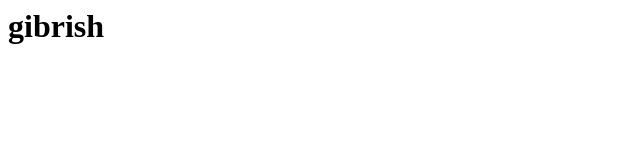
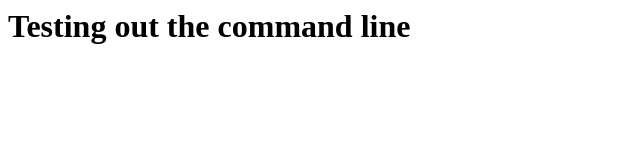
Before and after one commit to kylemoser5/first_push, a plain HTML site: page index.html in a window 1280 px wide. Shown: the whole page, without its empty margins (0-640 px from the left). Drawn offline with Linux system fonts and the light colour scheme.

Commit message:
update the header

```diff
--- a/index.html
+++ b/index.html
@@ -1 +1 @@
-<h1>gibrish</h1>
+<h1>Testing out the command line</h1>
```
